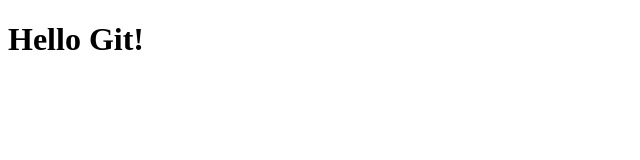
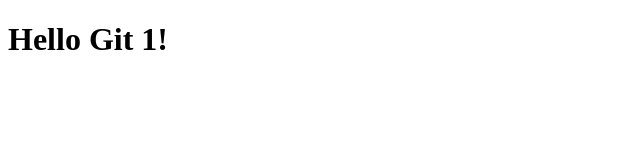
Before and after one commit to Sergey-Oganesyan/hello-world, a plain HTML site: page index.html in a window 1280 px wide. Shown: the full height of the page, 0-640 px from the left. Drawn offline with Linux system fonts and the light colour scheme.

Commit message:
Change Title

```diff
--- a/index.html
+++ b/index.html
@@ -5,6 +5,6 @@
     <title>Git</title>
 </head>
 <body>
-<h1>Hello Git!</h1>
+<h1>Hello Git 1!</h1>
 </body>
 </html>
```
